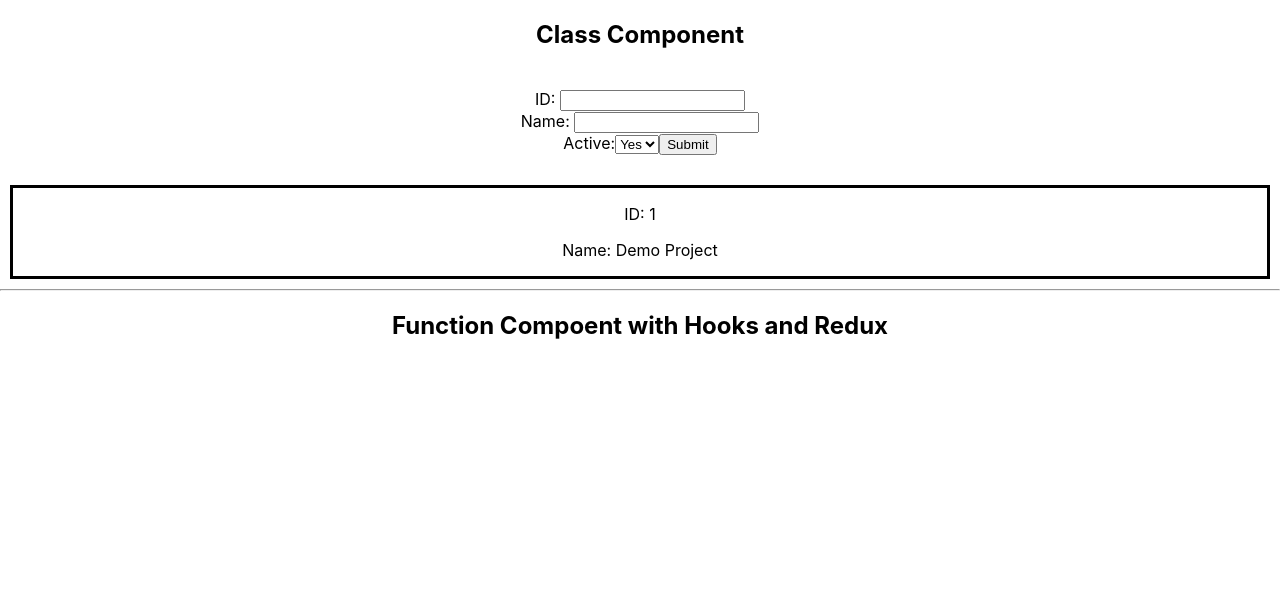
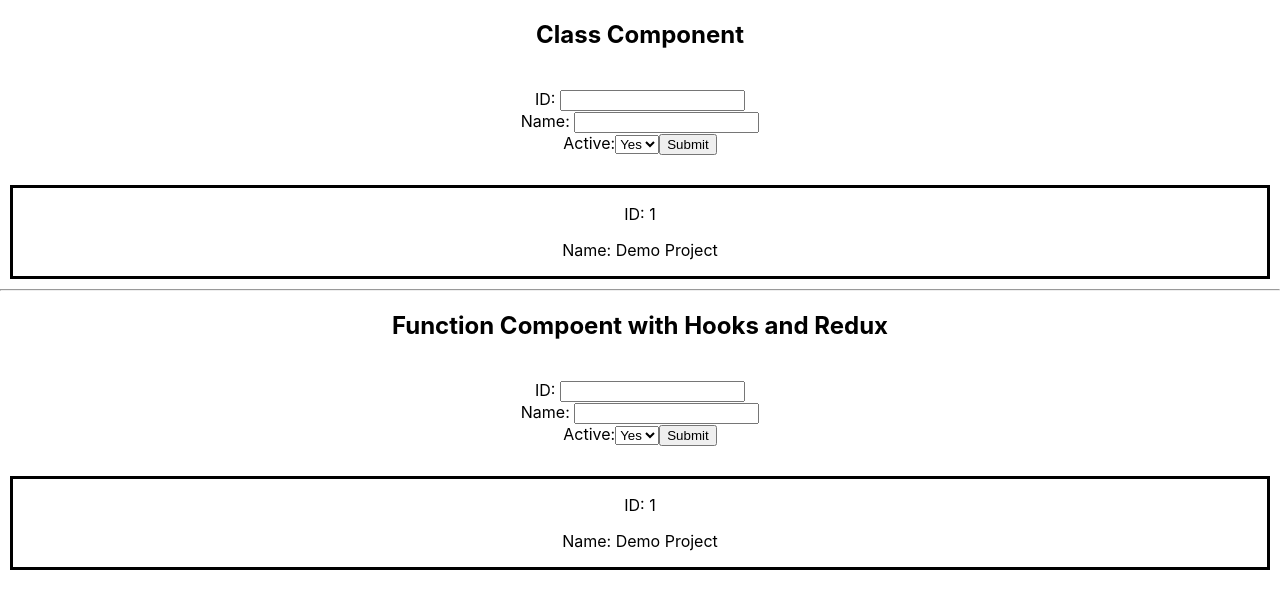
Before and after one commit to joeleenkado/react-code-challenge, a React (Create React App) app: page / in a window 1280 px wide. Shown: the top 608 px of the page. Built offline with nearby package versions, Linux system fonts and the light colour scheme.

Commit message:
developed ProjectList with function component and hooks

```diff
--- a/src/components/ProjectList.tsx
+++ b/src/components/ProjectList.tsx
@@ -1,7 +1,56 @@
+import { useState, useEffect } from "react";
+
 const ProjectList = () => {
+const [newId, setNewId] = useState('');
+const [newProjectName, setNewProjectName]  = useState('')
+const [newIsActive, setNewIsActive] = useState(true);
+
+const newProject = {
+        id: newId,
+        projectName: newProjectName,
+        isActive: newIsActive,
+    },
+    projects = [
+        {
+            id: '1',
+            projectName: 'Demo Project',
+            isActive: true,
+        }
+    ]
+
     return (
         <>
             <h2>Function Compoent with Hooks and Redux</h2>
+            <div style={{ padding: 20 }}>
+                    ID: <input value={newId} onChange={(e) => setNewId( e.target.value)} />
+                    <br />
+                    Name: <input value={newProjectName} onChange={(e) => setNewProjectName( e.target.value)} />
+                    <br />
+                    Active:
+                    <select name="active" id="active" value={newIsActive} onChange={(e) => setNewIsActive( e.target.value)}>
+                        <option value="true">Yes</option>
+                        <option value="false">No</option>
+                    </select>
+                    <button onClick={() => {
+                        projects.push(newProject)
+                    setNewId('')
+                    setNewProjectName('')
+                    setNewIsActive(true)
+
+
+                    }}>
+                        Submit
+                    </button>
+                </div>
+
+                {
+                    projects.map(project => (
+                        <div style={{borderStyle: 'solid', margin: 10 }}>
+                            <p>ID: {project.id}</p>
+                            <p>Name: {project.projectName}</p>
+                        </div>
+                    ))
+                }
         </>
     );
 }
```
Also changed, not shown: 1 other file (tests, documents, lock files or other folders).
